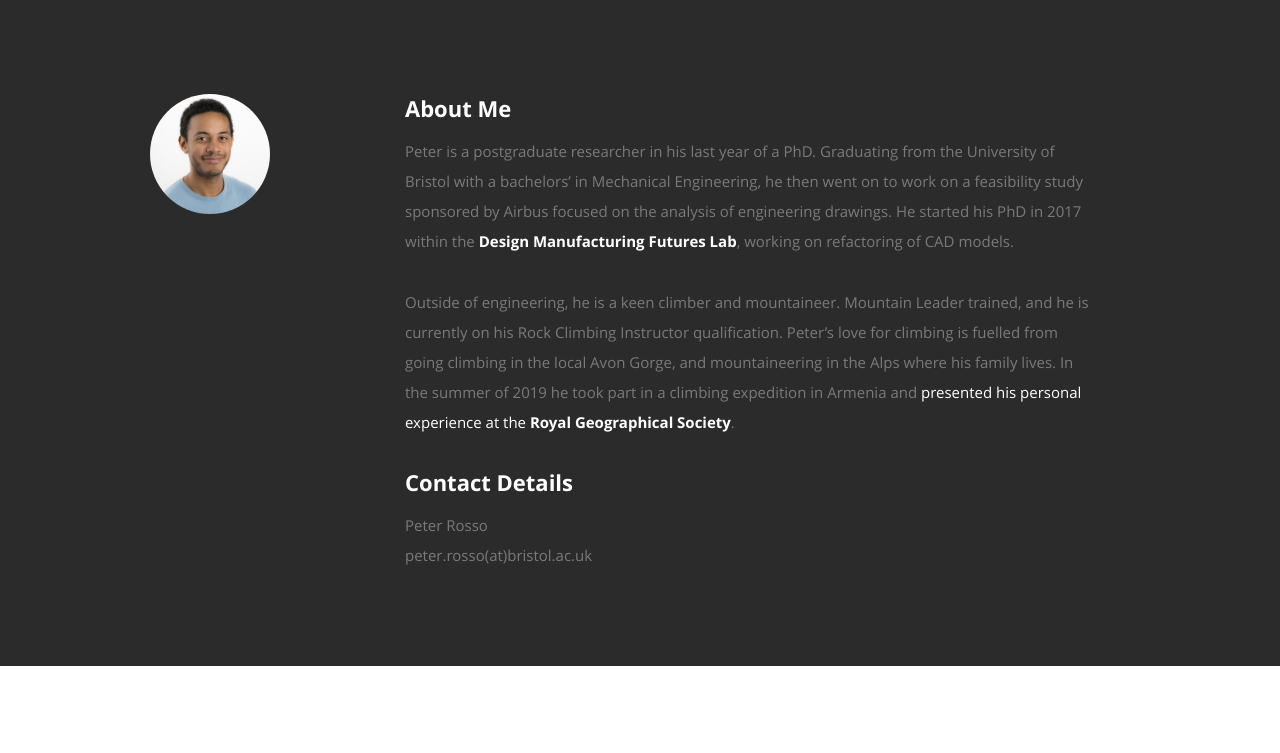
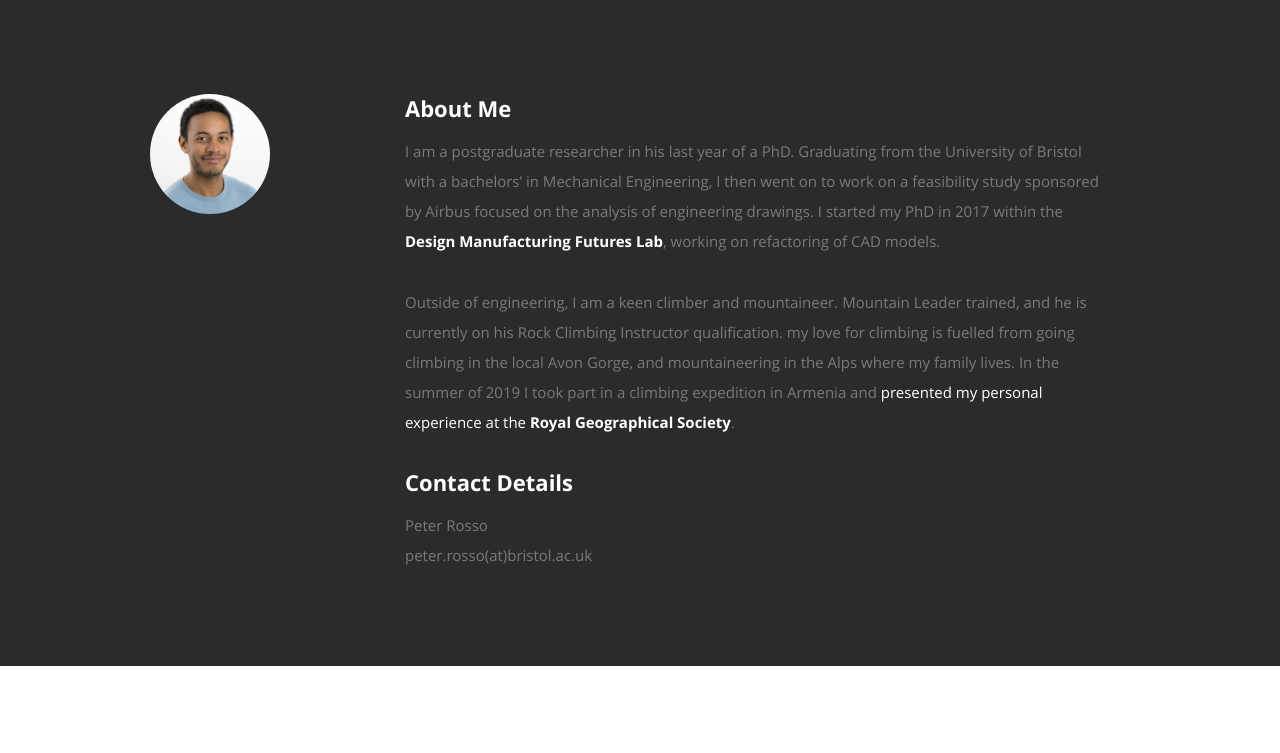
Before and after one commit to rossop/rosso.io, a plain HTML site: page index.html in a window 1280 px wide. Shown: the part 802-1555 px from the top of the page. Drawn offline with nearby package versions, Linux system fonts and the light colour scheme.

Commit message:
Update index.html

```diff
--- a/index.html
+++ b/index.html
@@ -91,19 +91,19 @@
 
             <h2>About Me</h2>
 
-            <p>Peter is a postgraduate researcher in his last year of a PhD. Graduating
+            <p>I am a postgraduate researcher in his last year of a PhD. Graduating
               from the University of Bristol with a bachelors’ in Mechanical Engineering,
-              he then went on to work on a feasibility study sponsored by Airbus focused
-              on the analysis of engineering drawings. He started his PhD in 2017 within
+              I then went on to work on a feasibility study sponsored by Airbus focused
+              on the analysis of engineering drawings. I started my PhD in 2017 within
               the <strong> <a href="https://dmf-lab.co.uk/">Design Manufacturing Futures
                   Lab</a></strong>, working on refactoring of CAD models.</p>
 
-            <p>Outside of engineering, he is a keen climber and mountaineer. Mountain Leader
+            <p>Outside of engineering, I am a keen climber and mountaineer. Mountain Leader
               trained, and he is currently on his Rock Climbing Instructor qualification.
-              Peter’s love for climbing is fuelled from going climbing in the local Avon
-              Gorge, and mountaineering in the Alps where his family lives. In the summer
-              of 2019 he took part in a climbing expedition in Armenia and <a href="https://www.rgs.org/geography/online-lectures/project-armenia-climbing-above-the-clouds-peter/">
-                presented his personal experience at the <strong>Royal Geographical Society</strong></a>.</p>
+              my love for climbing is fuelled from going climbing in the local Avon
+              Gorge, and mountaineering in the Alps where my family lives. In the summer
+              of 2019 I took part in a climbing expedition in Armenia and <a href="https://www.rgs.org/geography/online-lectures/project-armenia-climbing-above-the-clouds-peter/">
+                presented my personal experience at the <strong>Royal Geographical Society</strong></a>.</p>
 
             <div class="row">
 
@@ -158,7 +158,7 @@
                   <p class="info">University of Bristol<span>&bull;</span> <em class="date">November 2021</em></p>
 
                   <p>
-                  My research aims define a representation scheme to enable refactoring of CAD modeles and increase their editability.
+                  My research aims define a representation scheme and a methodology to enable refactoring of CAD modeles and increase their editability.
                   CAD models often need to be modified and/or reused. Thus it is essential to create easily editable CAD models which
                   designers can make sense of quickly and that require the least amount of editing and/or rework. The cost of editing and
                   rework can be significant for companies that rely on legacy CAD models/past designs that must be modified in response to
```
